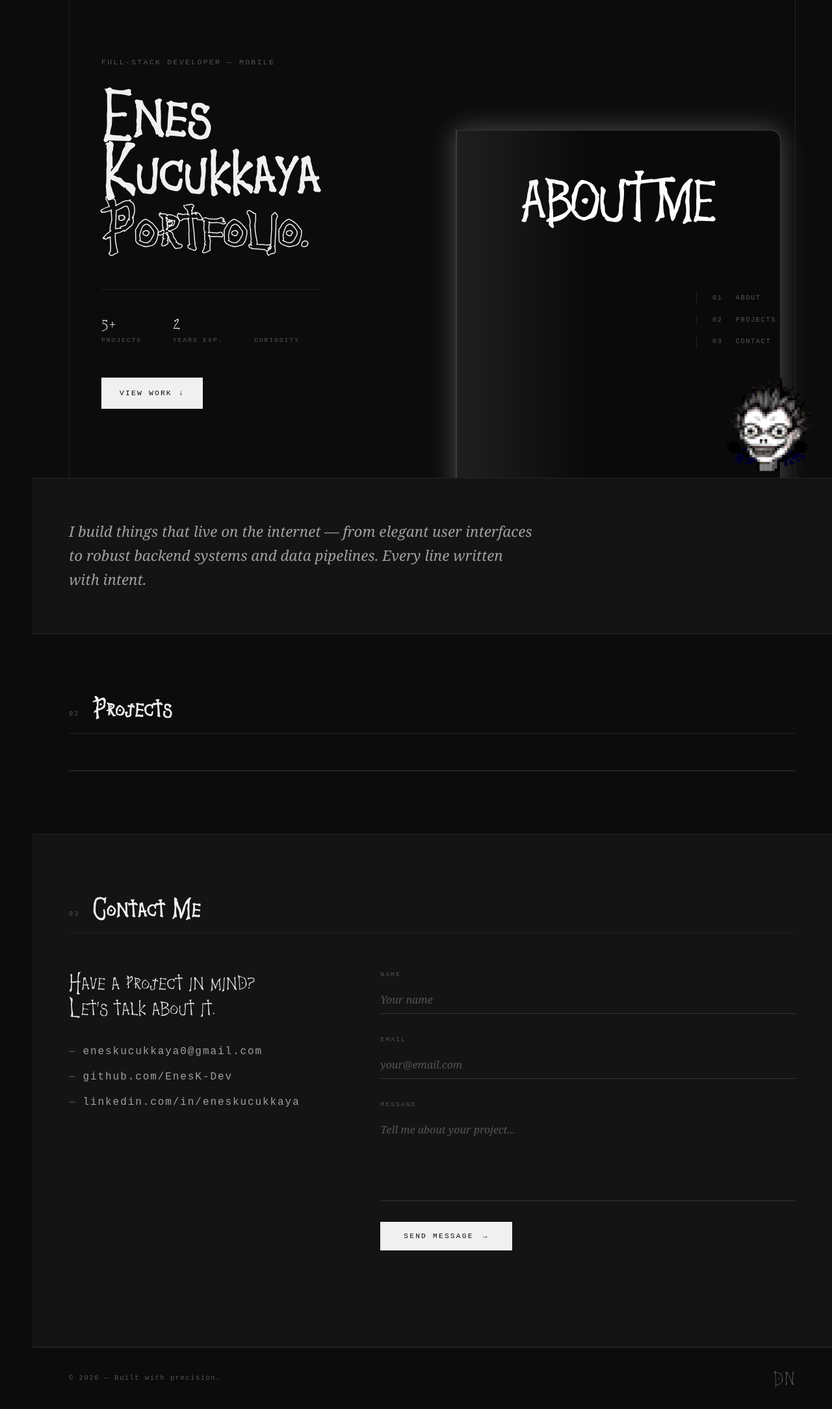
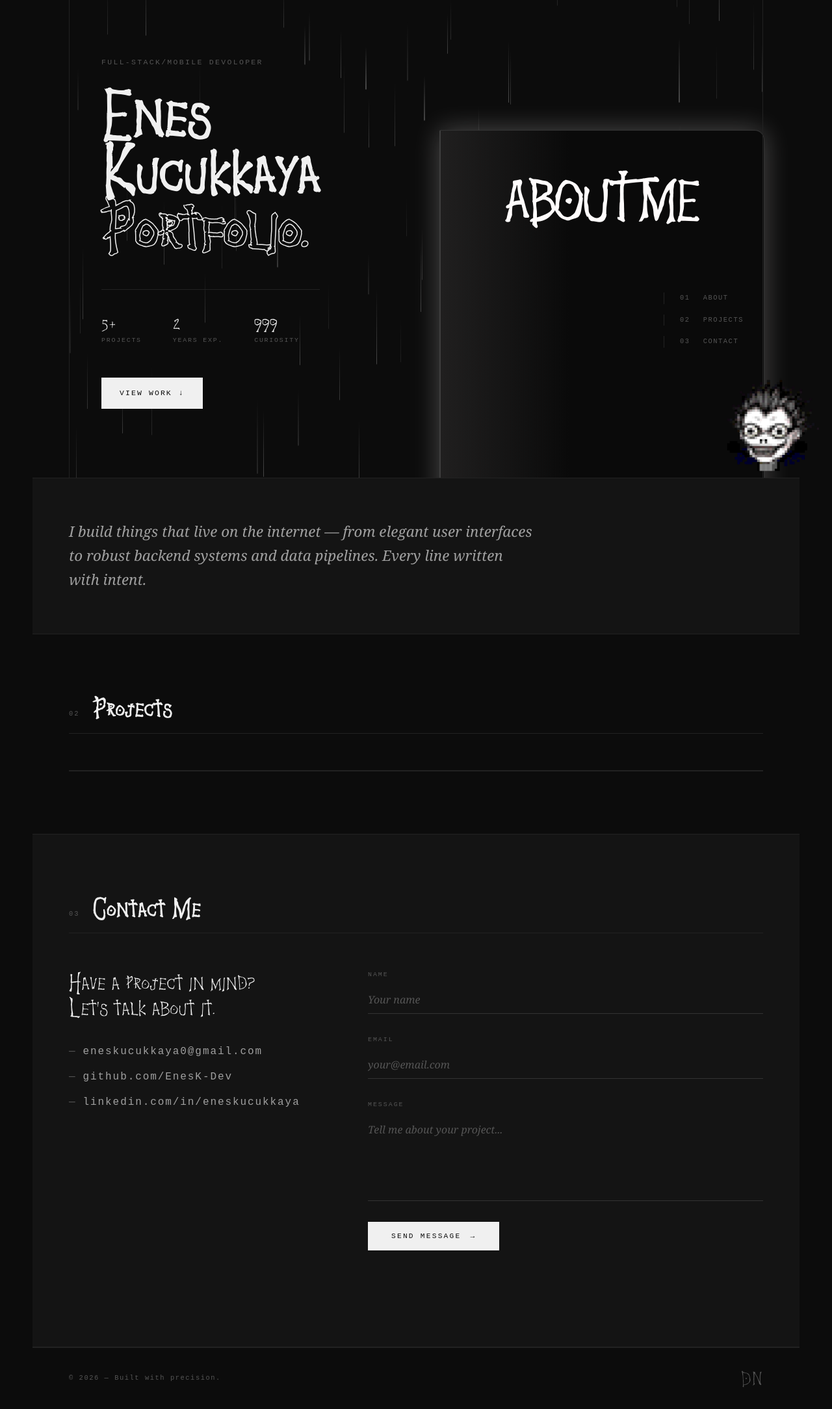
Before and after one commit to EnesK-Dev/portfolio, a PHP site: page / in a window 1280 px wide. Shown: the part 64-2232 px from the top of the page at 65% size. Run offline with PHP 8.4, Linux system fonts and the light colour scheme; data that the repository does not hold is empty.

Commit message:
project finished

```diff
--- a/index.php
+++ b/index.php
@@ -25,8 +25,9 @@
   </nav>
 
   <header class="hero">
+  <div class="rain" id="rain"></div>
     <div class="hero-inner">
-      <div class="hero-eyebrow">Full-Stack Developer — Mobile</div>
+      <div class="hero-eyebrow">Full-Stack/Mobile Devoloper</div>
       <h1 class="hero-heading">
         <span class="line">Enes</span>
         <span class="line">Kucukkaya</span>
@@ -42,7 +43,7 @@
           <span class="meta-label">Years Exp.</span>
         </div>
         <div class="meta-item">
-          <span class="meta-num">∞</span>
+          <span class="meta-num">999</span>
           <span class="meta-label">Curiosity</span>
         </div>
       </div>
--- a/script.js
+++ b/script.js
@@ -239,3 +239,17 @@
       });
   }
 });
+
+const rain = document.getElementById('rain');
+  const dropCount = 90;
+
+  for (let i = 0; i < dropCount; i++) {
+    const drop = document.createElement('span');
+    drop.style.left = Math.random() * 100 + '%';
+    drop.style.animationDuration = (0.4 + Math.random() * 0.6) + 's';
+    drop.style.animationDelay = (Math.random() * 2) + 's';
+    drop.style.opacity = 0.2 + Math.random() * 0.5;
+    drop.style.height = (60 + Math.random() * 60) + 'px';
+    drop.style.width = (Math.random() > 0.5 ? 1 : 1.5) + 'px';
+    rain.appendChild(drop);
+  }
--- a/style.css
+++ b/style.css
@@ -39,6 +39,9 @@
 
     --book-shadow: 0px 0px 40px rgba(230, 225, 225, 0.3);
     --book-inv-shadow: rgba(0, 0, 0, 0.5);
+
+    /* Hero rain — açık damla uçları (koyu arka plan) */
+    --rain-drop-strong: rgba(240, 240, 240, 0.42);
     scroll-behavior: smooth;
   }
 
@@ -59,6 +62,9 @@
 
     --book-shadow: 0px 0px 100px rgb(0, 0, 0);
     --book-inv-shadow: rgb(0, 0, 0);
+
+    /* Hero rain — koyu damla uçları (açık arka plan) */
+    --rain-drop-strong: rgba(12, 12, 12, 0.2);
   }
 
   /* ---------- Reset ---------- */
@@ -76,7 +82,7 @@
     line-height: 1.7;
     overflow-x: hidden;
     transition: background-color 0.4s, color 0.4s;
-    padding-left: 50px;
+    padding: 0px 50px 0px 50px;
   }
 
   a { color: inherit; text-decoration: none; }
@@ -877,9 +883,10 @@
   color: #111; /* İç yazı koyu */
   z-index: 1;
   padding: 60px 20px 0px 40px;
-  border: 1px solid #ccc;
+  border-style: solid;
+  border-color: #202020;
+  border-width: 15px 15px 15px 0px;
   overflow: hidden;
-
 }
 
 .book-inside p {
@@ -896,7 +903,7 @@
 
 /* Kapak açılınca arkasında gölge oluşsun */
 .book-container.open .book-inside {
-  box-shadow: inset 10px 0 20px rgba(0,0,0,0.1);
+  box-shadow:0px 0px 20px rgb(255, 255, 255);
 }
 
 .book-container:hover .book-cover {
@@ -904,6 +911,41 @@
   box-shadow:0px 0px 20px rgb(255, 255, 255);
 
 }
+
+/* Hero dikey çizgileriyle aynı iç boşluk: ::before left:56px, ::after right:56px */
+.rain {
+  position: absolute;
+  top: 0;
+  left: 56px;
+  width: calc(100% - 112px);
+  height: 100%;
+  pointer-events: none;
+  z-index: -1;
+  overflow: hidden;
+}
+
+@media (max-width: 900px) {
+  .rain {
+    left: 24px;
+    width: calc(100% - 48px);
+  }
+}
+
+.rain span {
+  position: absolute;
+  top: -150px;
+  width: 2px;
+  height: 60px;
+  background: linear-gradient(to bottom, transparent, var(--rain-drop-strong));
+  animation: rain-fall linear infinite;
+  border-radius: 0 0 2px 2px;
+}
+
+@keyframes rain-fall {
+  0%   { transform: translateY(0); }
+  100% { transform: translateY(110vh); }
+}
+
 
 /* =====================================================
    AUTH (login) & ADMIN — portfolio-aligned UI
```
